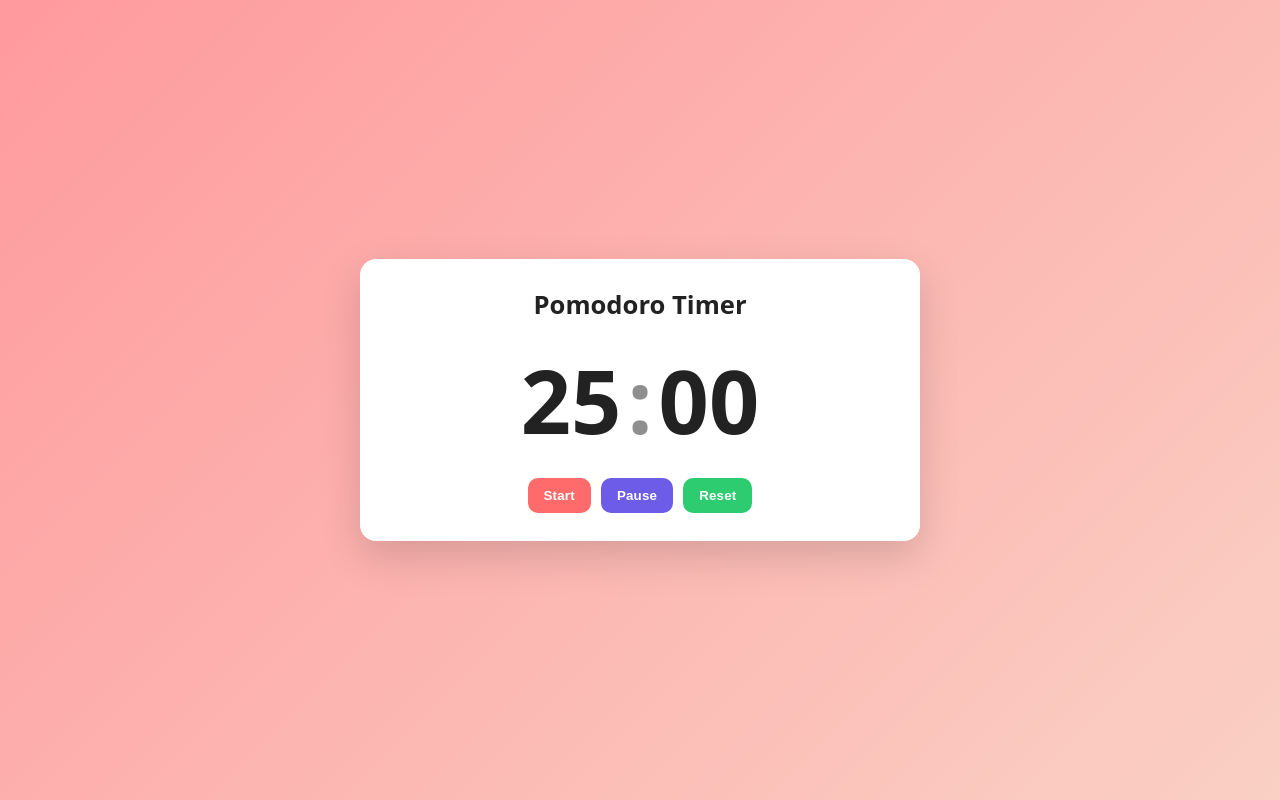
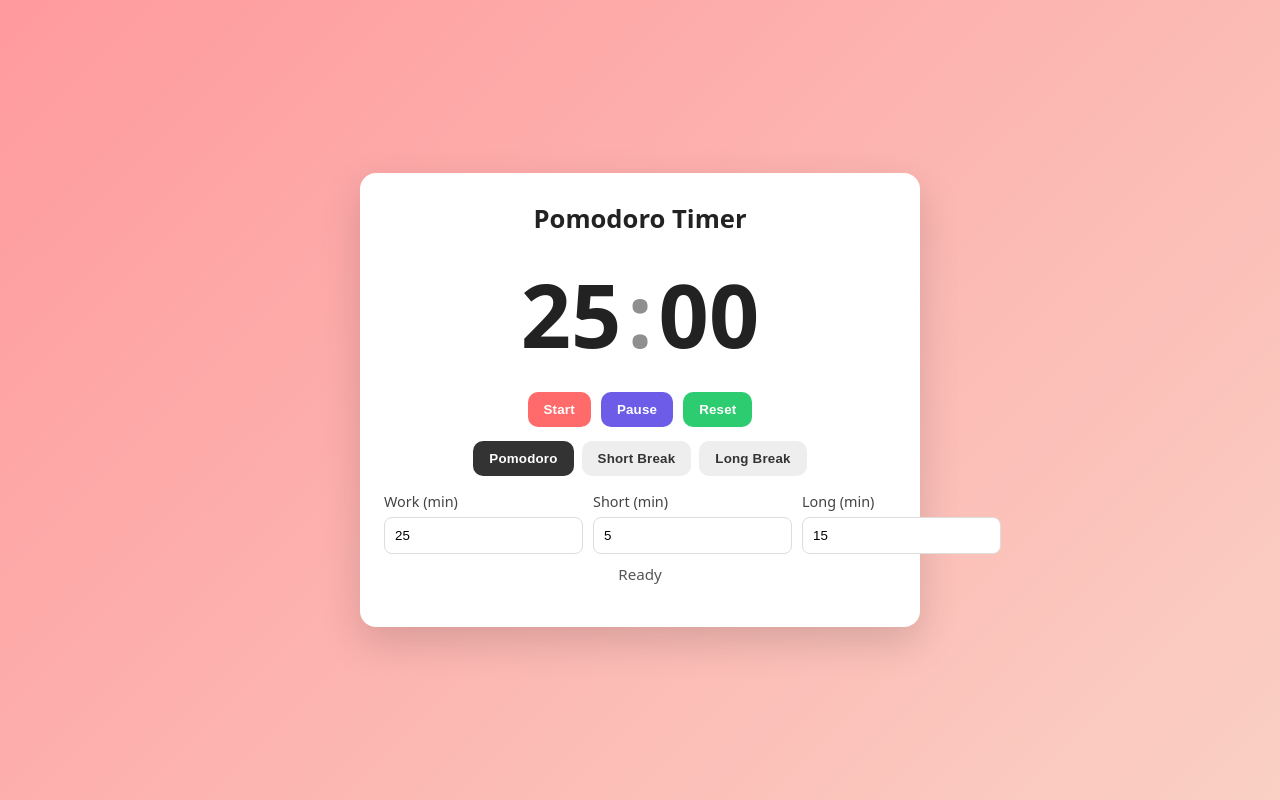
Before and after one commit to rishabhriyal112/Project, a plain HTML site: page web/pomodoro-timer/index.html in a window 1280 px wide. Drawn offline with Linux system fonts and the light colour scheme.

Commit message:
feat(pomodoro): enhance UI with segment switches and settings

```diff
--- a/web/pomodoro-timer/index.html
+++ b/web/pomodoro-timer/index.html
@@ -17,6 +17,26 @@
       <button id="pause">Pause</button>
       <button id="reset">Reset</button>
     </div>
+    <div class="segment-switch">
+      <button data-seg="work" class="active" id="segWork">Pomodoro</button>
+      <button data-seg="short" id="segShort">Short Break</button>
+      <button data-seg="long" id="segLong">Long Break</button>
+    </div>
+    <div class="settings">
+      <label>
+        Work (min)
+        <input id="workMins" type="number" min="1" value="25" />
+      </label>
+      <label>
+        Short (min)
+        <input id="shortMins" type="number" min="1" value="5" />
+      </label>
+      <label>
+        Long (min)
+        <input id="longMins" type="number" min="1" value="15" />
+      </label>
+    </div>
+    <p class="status" id="statusText">Ready</p>
   </main>
   <script src="script.js"></script>
 </body>
```
